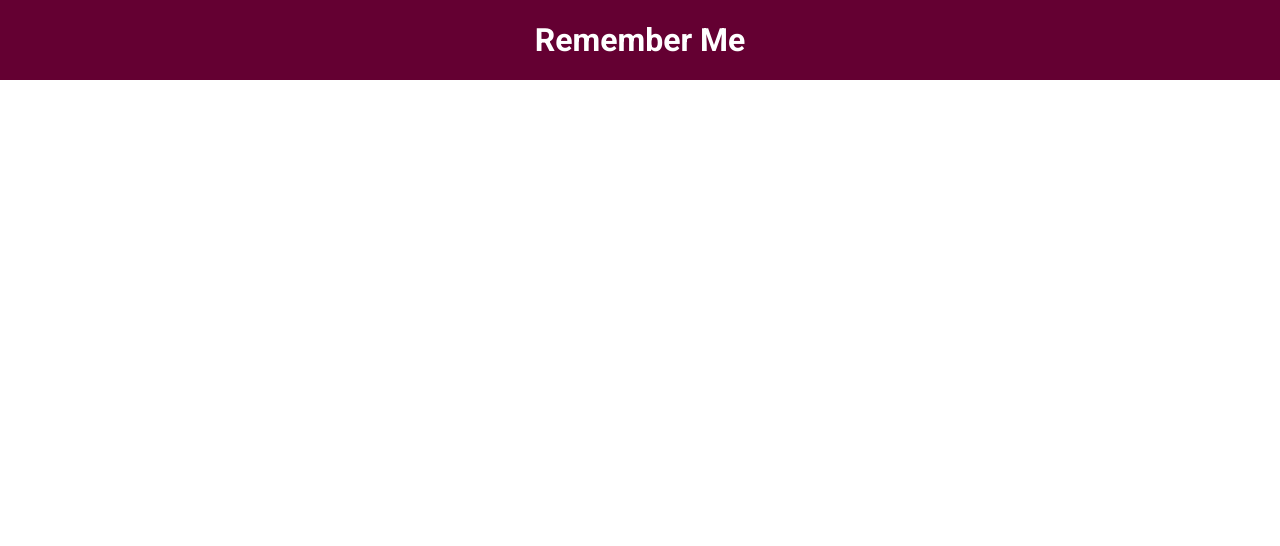
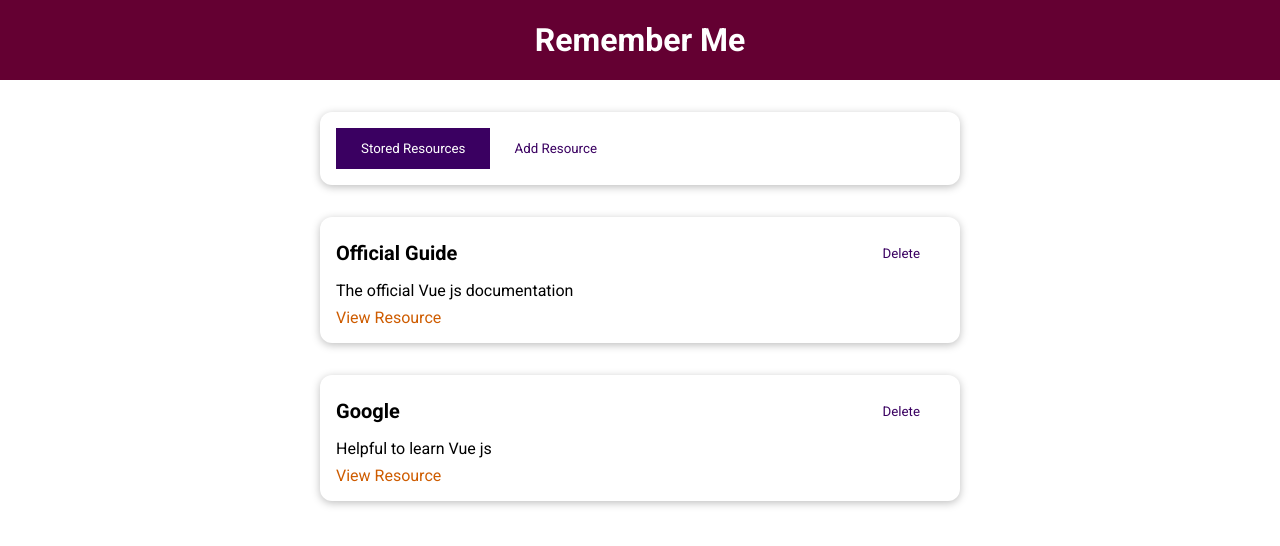
Before and after one commit to PitaKibunja/Learning-Resource-app, a Vue app: page / in a window 1280 px wide. Shown: the top 546 px of the page. Built offline with nearby package versions, Linux system fonts and the light colour scheme.

Commit message:
almost done with 132

```diff
--- a/src/App.vue
+++ b/src/App.vue
@@ -1,28 +1,14 @@
 <template>
 <the-header title="Remember Me"></the-header>
+<the-resources></the-resources>
 </template>
 <script>
 import TheHeader from './components/layouts/TheHeader.vue'
+import TheResources from './components/learning-resources/TheResources.vue';
 export default{
     components:{
-        TheHeader
-    },
-    data(){
-        return{
-            storedResources:[
-                {
-                    id:'official guide',
-                    title:'Official Guide',
-                    description:'The official Vue js documentation',
-                    link:'https://vuejs.org'},
-                {
-                    id:'google',
-                    title:'Google',
-                    description:'Helpful to learn Vue js',
-                    link:'https://google.com'
-                }
-            ]
-        }
+        TheHeader,
+        TheResources
     }
 }
 </script>
--- a/src/components/UI/BaseButton.vue
+++ b/src/components/UI/BaseButton.vue
@@ -6,7 +6,7 @@
 
 <script>
 export default {
-  props: ['type', 'mode']
+  props: ['mode']
 }
 </script>
 
--- a/src/components/learning-resources/AddResource.vue
+++ b/src/components/learning-resources/AddResource.vue
@@ -1,3 +1,60 @@
 <template>
-    <h2>Add Resource</h2>
+<base-card>
+    <form @submit.prevent="submitData">
+        <div class="form-controll">
+            <label for="title">Title</label>
+            <input id="title" name="title" type="text" ref="titleInput">
+        </div>
+        <div class="form-controll">
+            <label for="description">Description</label>
+            <textarea name="description" id="description" rows="3" ref="descInput"></textarea>
+        </div>
+        <div class="form-controll">
+            <label for="link">Title</label>
+            <input id="link" name="link" type="url" ref="linkInput">
+        </div>
+        <base-button type="submit">Add Resource</base-button>
+    </form></base-card>
 </template>
+<script>
+export default {
+    inject:['addResource'],
+    methods:{
+        submitData(){
+            //get the data from the form using refs..
+            const enteredTitle=this.$refs.titleInput.value
+            const enteredDescription=this.$refs.descInput.value
+            const enteredUrl=this.$refs.linkInput.value
+
+            this.addResource(enteredTitle,enteredDescription,enteredUrl)
+        }
+    }
+}
+</script>
+<style scoped>
+    label {
+  font-weight: bold;
+  display: block;
+  margin-bottom: 0.5rem;
+}
+
+input,
+textarea {
+  display: block;
+  width: 100%;
+  font: inherit;
+  padding: 0.15rem;
+  border: 1px solid #ccc;
+}
+
+input:focus,
+textarea:focus {
+  outline: none;
+  border-color: #3a0061;
+  background-color: #f7ebff;
+}
+
+.form-control {
+  margin: 1rem 0;
+}
+</style>
--- a/src/components/learning-resources/StoredResources.vue
+++ b/src/components/learning-resources/StoredResources.vue
@@ -13,10 +13,12 @@
 <script>
 import LearningResource from './LearningResource.vue';
 
+
 export default {
-  props: ['resources'],
+  inject: ['resources'],
   components: {
-    LearningResource
+    LearningResource,
+
   }
 }
 </script>
--- a/src/components/learning-resources/TheResources.vue
+++ b/src/components/learning-resources/TheResources.vue
@@ -1,13 +1,22 @@
 <template>
     <base-card>
-    <base-button @click="setSelectedTab('stored-resources')">Stored Resources</base-button>
-    <base-button @click="setSelectedTab('add-resource')">Add Resource</base-button>
+    <base-button
+    @click="setSelectedTab('stored-resources')"
+    :mode="storedResButtonMode"
+      >Stored Resources</base-button>
+    <base-button
+     @click="setSelectedTab('add-resource')"
+     :mode="addResButtonMode"
+      >Add Resource</base-button>
     </base-card>
-    <component :is="selectedTab"></component>
+    <keep-alive>
+        <component :is="selectedTab"></component>
+    </keep-alive>
+
 </template>
 <script>
 import StoredResources from './StoredResources.vue'
-import AddResource from './AddResources.vue'
+import AddResource from './AddResource.vue'
 export default {
     components:{
         StoredResources,
@@ -15,13 +24,50 @@ export default {
     },
     data() {
        return {
-           selectedTab:'stored-resources'
+           selectedTab:'stored-resources',
+            storedResources:[
+                {
+                    id:'official guide',
+                    title:'Official Guide',
+                    description:'The official Vue js documentation',
+                    link:'https://vuejs.org'},
+                {
+                    id:'google',
+                    title:'Google',
+                    description:'Helpful to learn Vue js',
+                    link:'https://google.com'
+                }
+            ]
        }
+    },
+    computed:{
+        storedResButtonMode(){
+            return this.selectedTab === 'stored-resources' ? null:'flat'
+        },
+        addResButtonMode(){
+            return this.selectedTab ==='add-resource'?null:'flat'
+        }
+    }
+    ,
+    provide(){
+        return {
+            resources:this.storedResources,
+            addResource: this.addResources
+        }
     },
     methods:{
         setSelectedTab(tab){
-
             this.selectedTab=tab
+        },
+        addResources(title,description,url){
+            const newResource={
+                id:new Date().toISOString(),
+                title:title,
+                description:description,
+                link:url
+            }
+            this.storedResources.unshift(newResource)
+            this.selectedTab='stored-resources'
 
         }
 
```
